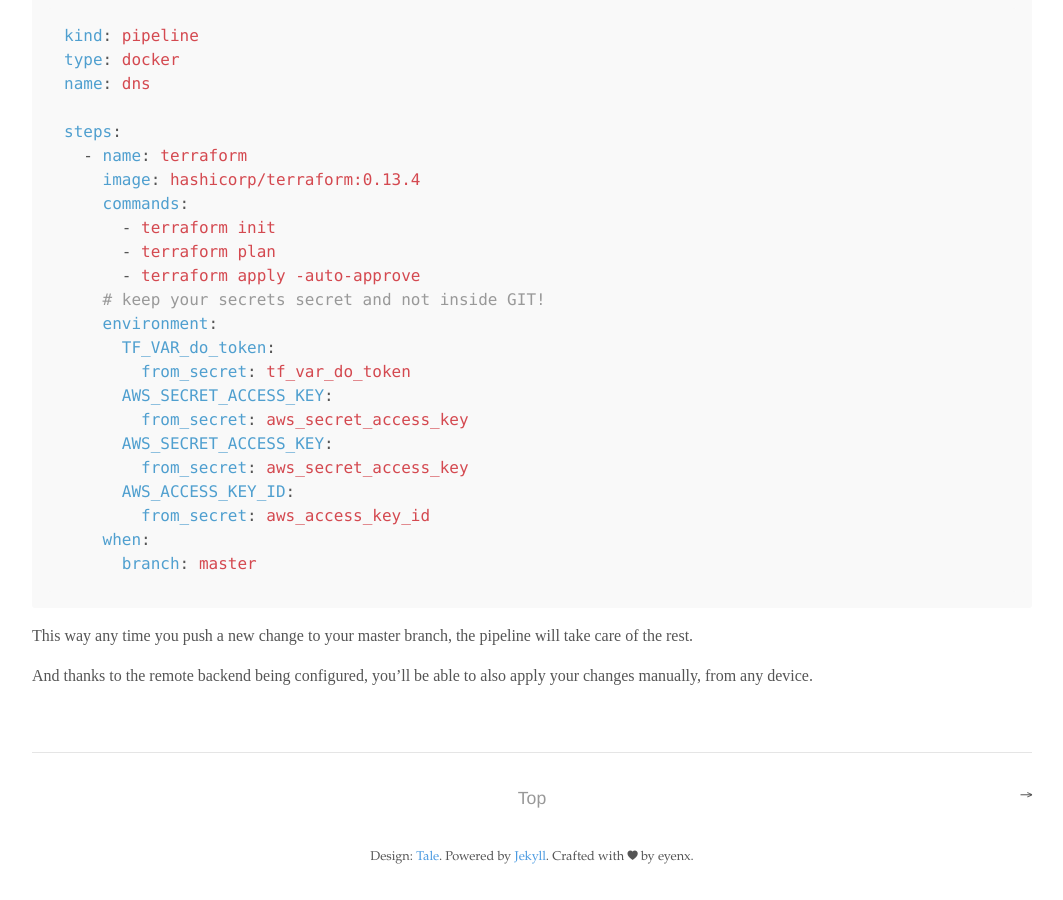
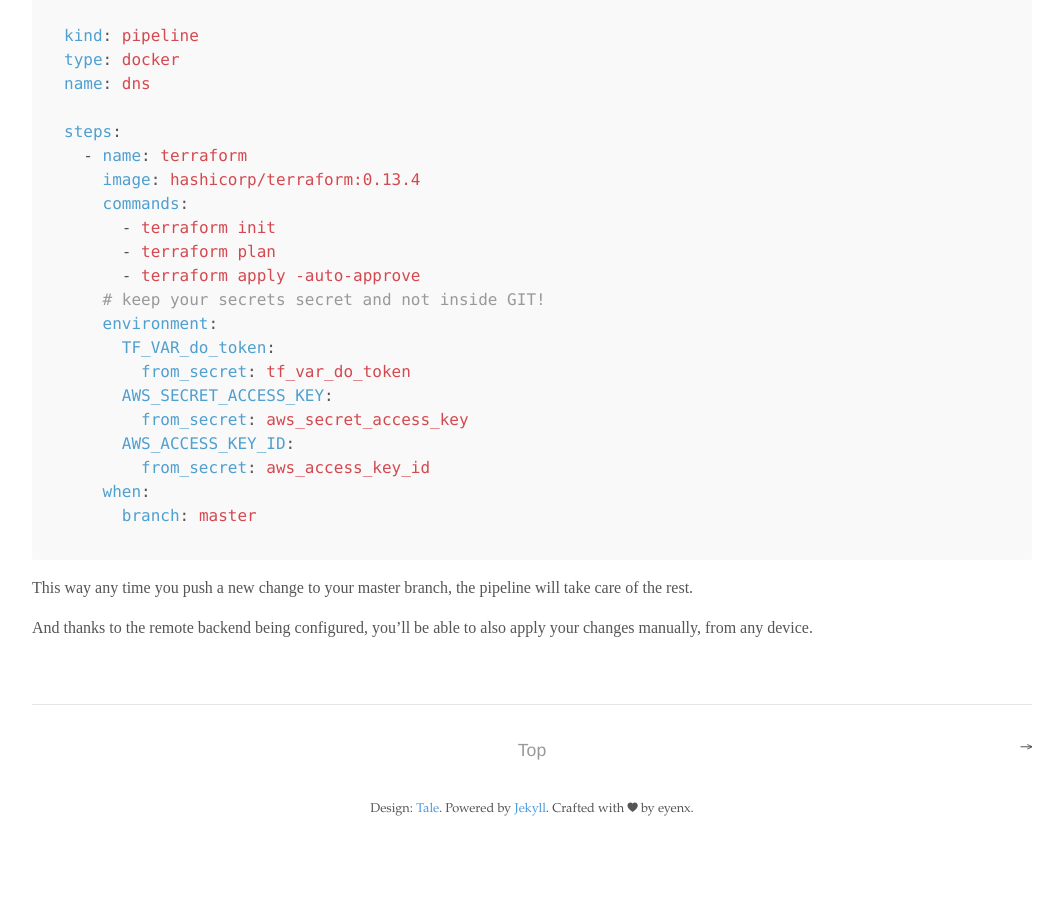
Before and after one commit to eyenx/blog, a Jekyll site: the page built from src/_posts/2020-10-25-managing-your-dns-records-with-terraform.md, in a window 1280 px wide and 900 px high, scrolled down 4147 px. Shown: the whole window, without its empty margins (108-1171 px from the left). Built offline with Jekyll 4.4.1, drawn with Linux system fonts in a browser that asks for light colours; comment, search, counter and statistics services are not loaded; after the commit the page ends 4999 px from its top, so only the background shows below that.

Commit message:
fix(typo): double line aws secret key

```diff
--- a/src/_posts/2020-10-25-managing-your-dns-records-with-terraform.md
+++ b/src/_posts/2020-10-25-managing-your-dns-records-with-terraform.md
@@ -182,8 +182,6 @@ steps:
         from_secret: tf_var_do_token
       AWS_SECRET_ACCESS_KEY:
         from_secret: aws_secret_access_key
-      AWS_SECRET_ACCESS_KEY:
-        from_secret: aws_secret_access_key
       AWS_ACCESS_KEY_ID:
         from_secret: aws_access_key_id
     when:
```
